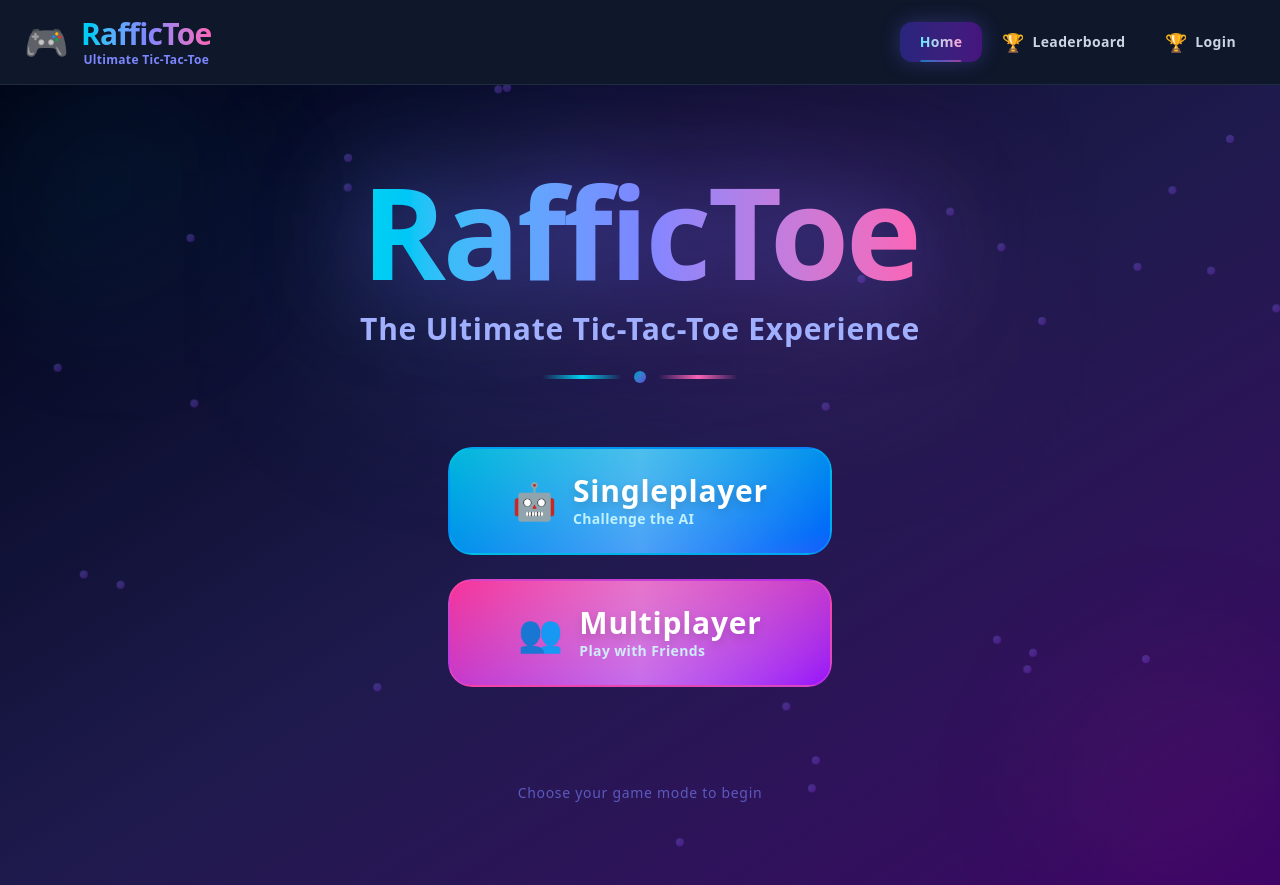
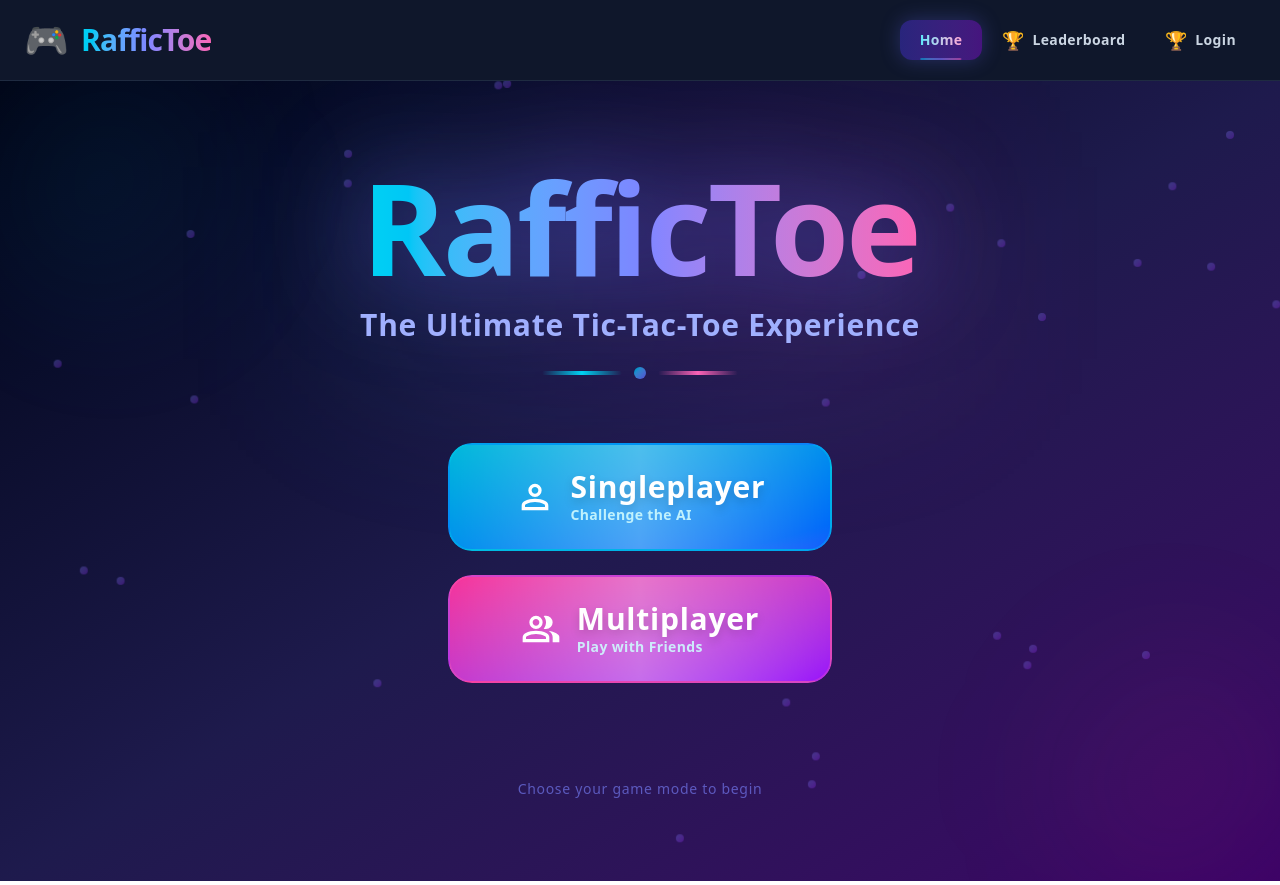
Before and after one commit to RitJaroen26/tic-tac-toe, a Next.js app: page / in a window 1280 px wide. Built offline with nearby package versions, Linux system fonts and the light colour scheme.

Commit message:
fix loading spin

```diff
--- a/components/homePage.tsx
+++ b/components/homePage.tsx
@@ -259,12 +259,15 @@ export default function HomePage() {
                     </div>
                 </div>
 
+                {loading ? (
+                    <div className="w-10 h-10 border-4 border-white border-t-transparent rounded-full animate-spin"></div>
+                ) : (
                     <div className="flex flex-col gap-6 w-full max-w-sm">
                         <button
                             onClick={handleSinglePlayer}
                             onMouseEnter={() => setHoveredButton('single')}
                             onMouseLeave={() => setHoveredButton(null)}
-                        className="group relative overflow-hidden rounded-3xl"
+                            className="group relative overflow-hidden rounded-3xl cursor-pointer"
                         >
                             <div className={`absolute -inset-1 bg-gradient-to-r from-cyan-500 to-blue-600 rounded-3xl blur-xl transition-all duration-500 ${hoveredButton === 'single' ? 'opacity-80 animate-pulse' : 'opacity-60'
                                 }`}></div>
@@ -279,13 +282,9 @@ export default function HomePage() {
                                 </div>
 
                                 <div className="relative flex items-center justify-center gap-4">
-                                {loading ? (
-                                    <div className="w-6 h-6 border-4 border-white border-t-transparent rounded-full animate-spin"></div>
-                                ) : (
                                     <div className={`text-2xl sm:text-4xl ${hoveredButton === 'single' ? 'scale-125 rotate-12' : 'scale-100'} transition-transform`}>
-                                        🤖
+                                        <img src="/images/singleplayer_image.svg" alt="" className="w-10 h-10" />
                                     </div>
-                                )}
 
                                     <div className="text-left">
                                         <div className="text-2xl md:text-3xl font-black text-white tracking-wide drop-shadow-lg">
@@ -305,7 +304,7 @@ export default function HomePage() {
                             onClick={handleMultiPlayer}
                             onMouseEnter={() => setHoveredButton('multi')}
                             onMouseLeave={() => setHoveredButton(null)}
-                        className="group relative overflow-hidden rounded-3xl"
+                            className="group relative overflow-hidden rounded-3xl cursor-pointer"
                         >
                             <div className={`absolute -inset-1 bg-gradient-to-r from-pink-500 to-purple-600 rounded-3xl blur-xl transition-all duration-500 ${hoveredButton === 'multi' ? 'opacity-80 animate-pulse' : 'opacity-60'
                                 }`}></div>
@@ -320,13 +319,10 @@ export default function HomePage() {
                                 </div>
 
                                 <div className="relative flex items-center justify-center gap-4">
-                                {loading ? (
-                                    <div className="w-6 h-6 border-4 border-white border-t-transparent rounded-full animate-spin"></div>
-                                ) : (
                                     <div className={`text-2xl sm:text-4xl ${hoveredButton === 'multi' ? 'scale-125 rotate-12' : 'scale-100'} transition-transform`}>
-                                        👥
+                                        <img src="/images/multiplayer_image.svg" alt="" className="w-10 h-10" />
                                     </div>
-                                )}
+
                                     <div className="text-left">
                                         <div className="text-2xl md:text-3xl font-black text-white tracking-wide drop-shadow-lg">
                                             {loading ? "Loading..." : "Multiplayer"}
@@ -341,6 +337,7 @@ export default function HomePage() {
                             </div>
                         </button>
                     </div>
+                )}
 
                 <div className="mt-8 text-center">
                     <p className="text-indigo-400/60 text-sm font-medium tracking-wider">
--- a/components/navbar.tsx
+++ b/components/navbar.tsx
@@ -38,9 +38,6 @@ export default function Navbar() {
                                     <h1 className="hidden md:block text-2xl md:text-3xl font-black bg-gradient-to-r from-cyan-400 via-indigo-400 to-pink-400 bg-clip-text text-transparent tracking-tight">
                                         RafficToe
                                     </h1>
-                                    <p className="text-xs text-indigo-400 font-semibold tracking-wide hidden md:block">
-                                        Ultimate Tic-Tac-Toe
-                                    </p>
                                 </div>
                             </div>
                         </button>
```
Also changed, not shown: public/images/multiplayer_image.svg (added), public/images/singleplayer_image.svg (added). Lines whose indentation alone changed are shown as unchanged.
